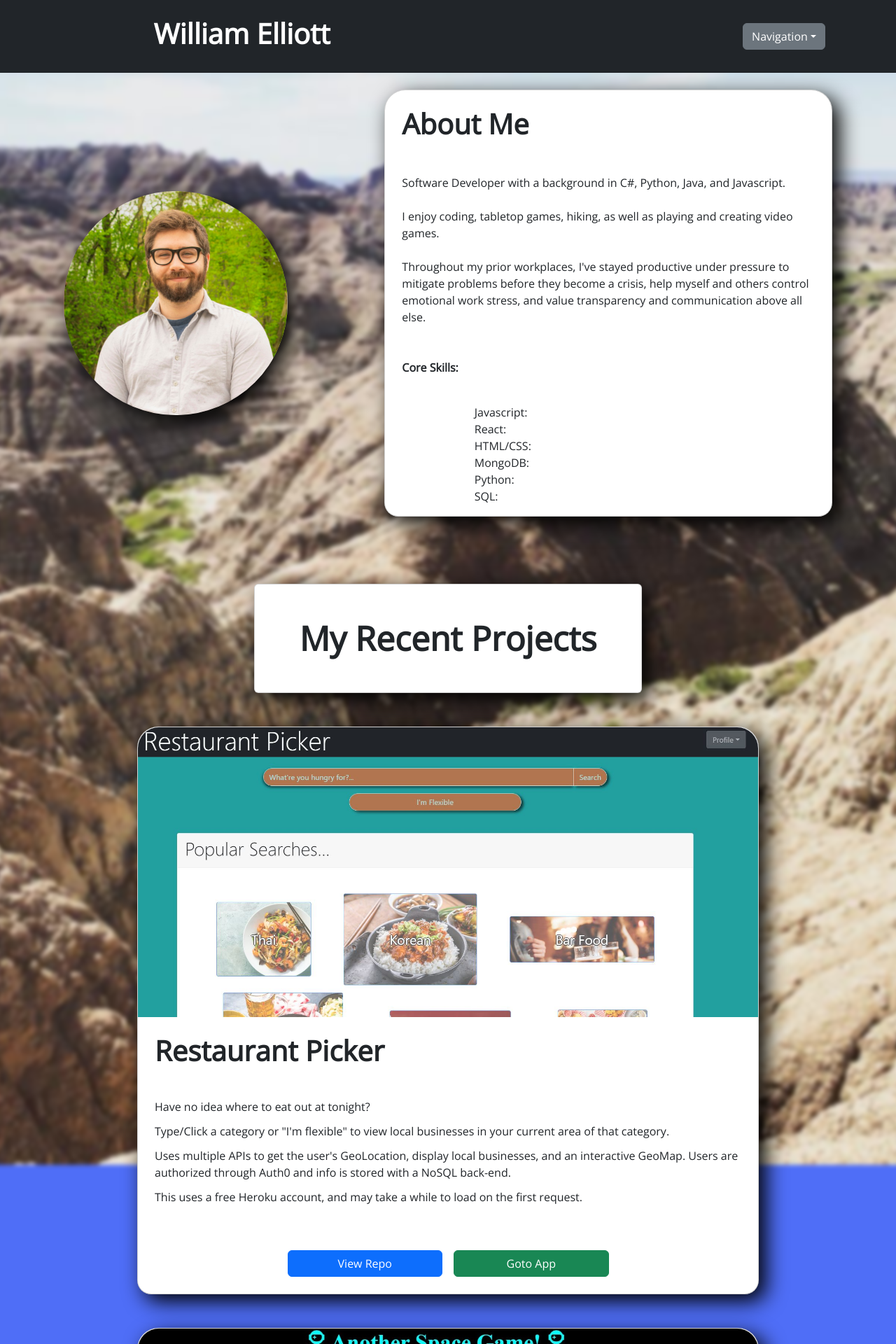
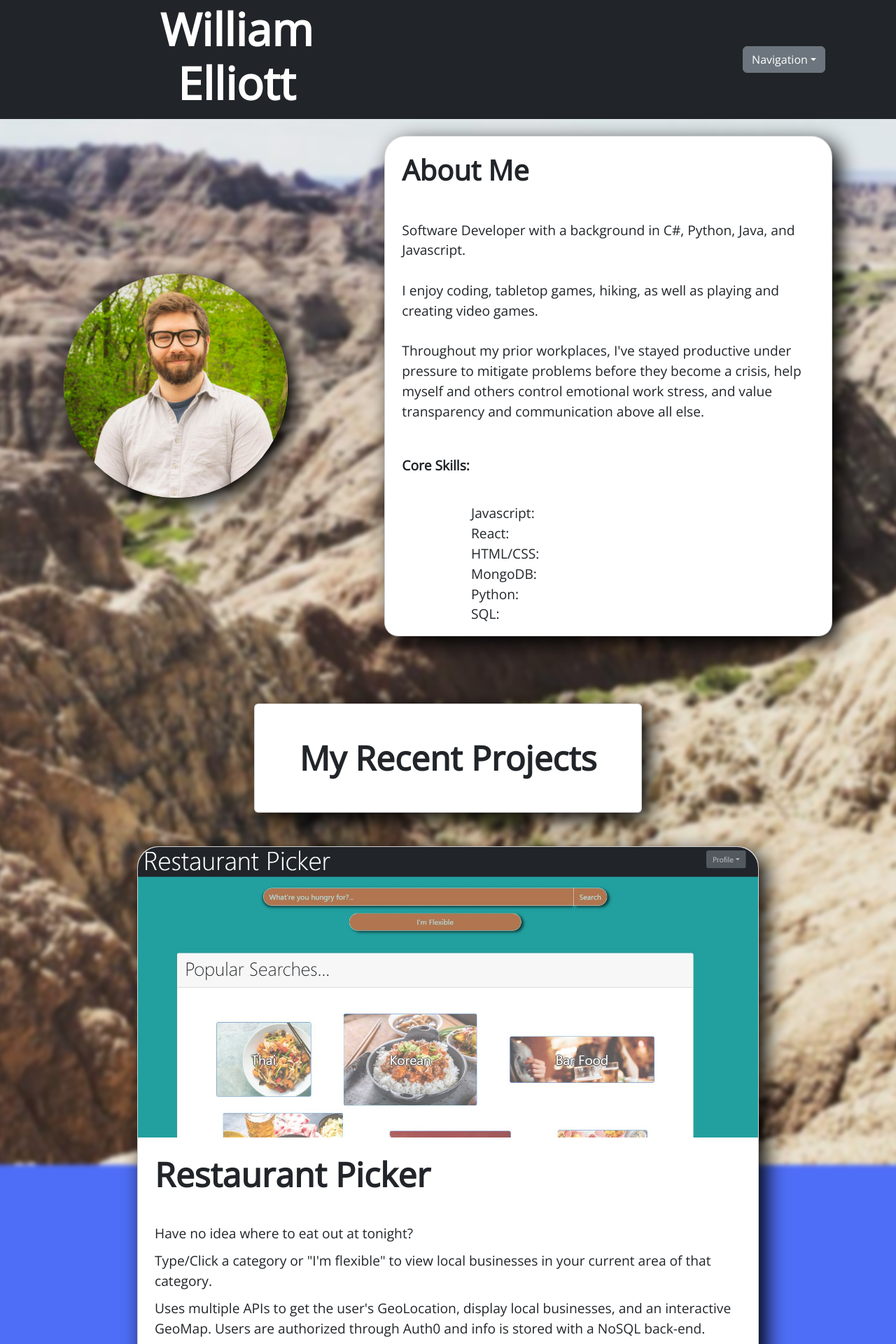
Before and after one commit to wjtelliott/reimagined-train, a React (Create React App) app: page / in a window 1280 px wide. Shown: the top 1920 px of the page at 70% size. Built offline with nearby package versions, Linux system fonts and the light colour scheme.

Commit message:
Changed some styling. Fixed some spelling and punc errors.

```diff
--- a/src/App.css
+++ b/src/App.css
@@ -8,11 +8,12 @@ body {
     overflow-x: hidden;
     font-family: 'Open Sans', cursive;
     font-weight: 400;
+    font-size: 1.2em;
 }
 
 .title-font {
     font-family: 'Open Sans', cursive;
-    font-weight: 600;
+    font-weight: 800;
 }
 
 /* We need to set our media-show's to none on non-mobile displays */
--- a/src/Components/Home/PriorExp.jsx
+++ b/src/Components/Home/PriorExp.jsx
@@ -20,7 +20,7 @@ const PriorExp = () => {
             desc: [
                 'Full-time',
                 'Dates: Mar \'21 - Jun \'22, 1yr 4mos',
-                'Communicate between buyers, retail managers, & vendors to facilitate effective inventory reports for accounts payable',
+                'Communicate between buyers, retail managers, and vendors to facilitate effective inventory reports for accounts payable',
                 'Maintain and verify BOLs with the physical inbound product to foster accurate inventory control',
                 'Participate in and sustain 5S standards to create a safe, productive work environment for all coworkers',
                 'Provide direct reports and other lead staff with tasks and their appropriate daily deadlines to implement a consistent workflow',
--- a/src/Components/Projects/Project.jsx
+++ b/src/Components/Projects/Project.jsx
@@ -22,7 +22,7 @@ const Project = props => {
 
                     <img style={cardImageStyle} className='card-img-top' src={props.imgsrc} alt={props.imgalt} />
 
-                    <p className='card-title display-6 m-4 title-font'>{props.title}</p>
+                    <p className='card-title display-5 m-4 title-font'>{props.title}</p>
                     <div className='card-content m-4'>{descLines}</div>
 
                     <div className='d-flex flex-nowrap justify-content-center my-4'>
--- a/src/Components/Shared/Header.jsx
+++ b/src/Components/Shared/Header.jsx
@@ -10,8 +10,9 @@ const Header = ({showNavMenu}) => {
     return (
         <header className='bg-dark w-100 py-1 d-flex flex-wrap justify-content-center media-sticky-top' style={headerStyle}>
             {/* <a href='/' className='d-inline-block m-2'><img src='/logo.png' className='rounded-circle w-75 media-remove'/></a> */}
-            <div className='d-inline container align-top w-25 media-widen-x'>
-                <h1 className='text-white display-6 title-font text-center'>William Elliott</h1>
+            <div className='d-inline container align-top media-widen-x w-25'>
+                <h1 className='text-white display-6 title-font text-center media-show'>William Elliott</h1>
+                <h1 className='text-white display-3 title-font text-center media-remove'>William Elliott</h1>
             </div>
             <div className='media-remove'>
                 <a className='text-white fa-brands fa-github fa-4x mx-5' style={removeLinkStyle} href='http://github.com/wjtelliott'></a>
```
Also changed, not shown: public/404.html (added, +12 -0 lines).
